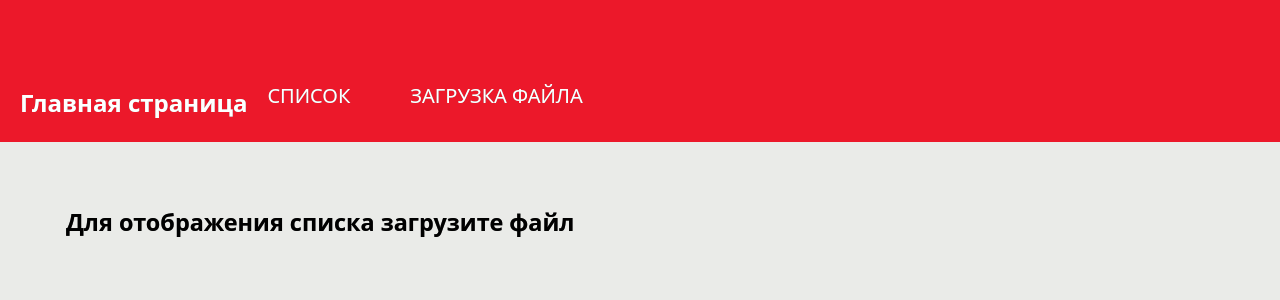
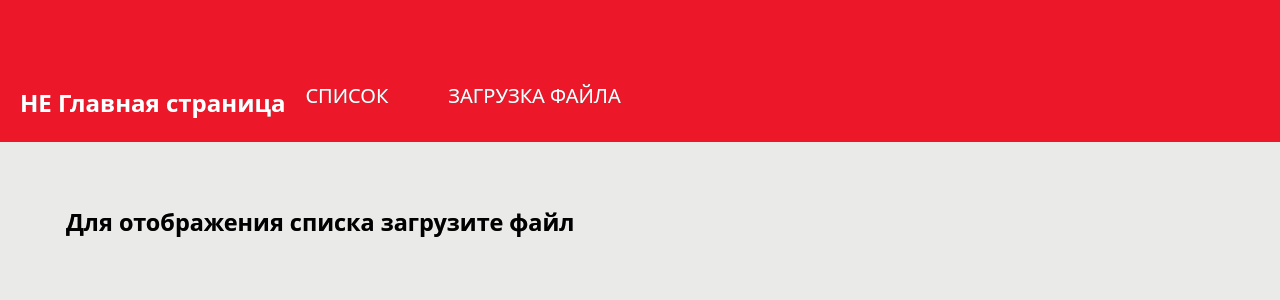
Before and after one commit to Nook-0/BD, a PHP site: page / in a window 1280 px wide. Shown: the top 300 px of the page. Run offline with PHP 8.4, Linux system fonts and the light colour scheme; data that the repository does not hold is empty.

Commit message:
changes index.php

```diff
--- a/1/index.php
+++ b/1/index.php
@@ -10,7 +10,7 @@
 		<header>
 			<nav style = "float:left;">
 				<h1>
-					Главная страница
+					НЕ Главная страница
 				</h1>
 				<ul>
 					<li><a href="list.php">Список</a></li>
```
